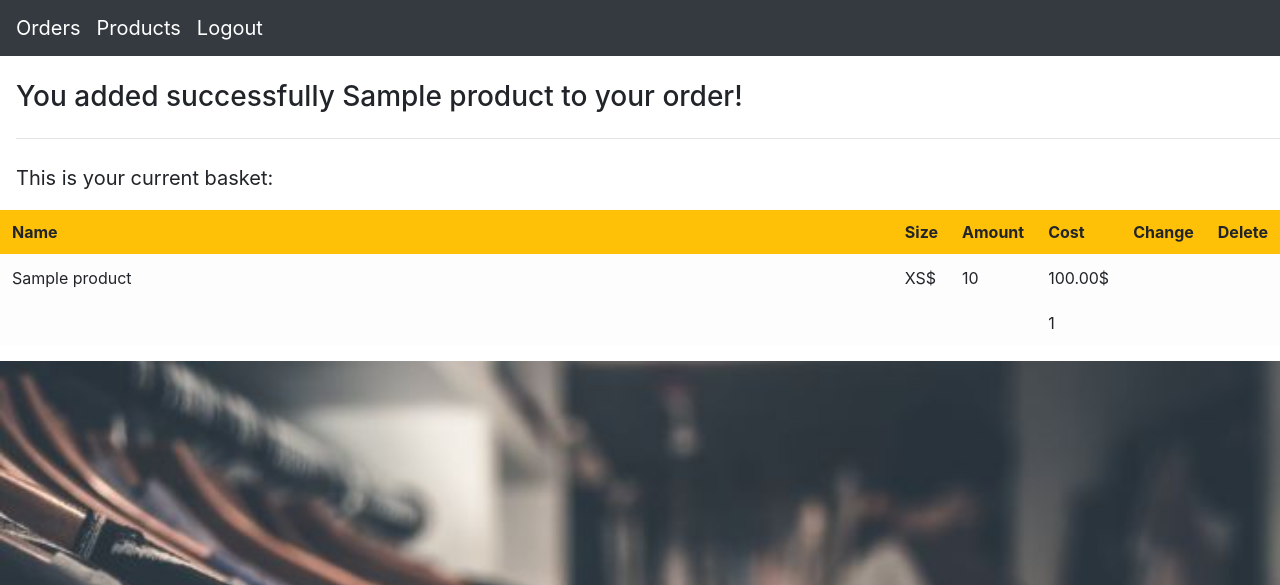
After one commit to ewelkaw/e-wardrobe, a Django app: template ewardrobe/ewardrobe_app/templates/order.html in a window 1280 px wide. The commit adds this page. Shown: the top 585 px of the page. Run offline with Django 3.2, Linux system fonts and the light colour scheme; tables that the repository leaves empty hold one stand-in row (values such as "Sample post"); the template is opened without the code that fills it: values that come from a table or form of the project are taken from there, most other values are stand-ins (such as "Sample title", 1, 10 or a date in 2020); parts of the project's set-up code (start-up, migrations or seed data) failed here and were passed over; some libraries are stand-ins or nearby versions.

Commit message:
Make single order part2

```diff
--- a/ewardrobe/ewardrobe/urls.py
+++ b/ewardrobe/ewardrobe/urls.py
@@ -23,9 +23,10 @@ from ewardrobe_app.views.login import UserLoginView
 from ewardrobe_app.views.logout import UserLogoutView
 from ewardrobe_app.views.product import ProductView
 from ewardrobe_app.views.products import ProductsView
-from ewardrobe_app.views.basket import BasketView
-from ewardrobe_app.views.baskets import BasketsView
+from ewardrobe_app.views.order import OrderView
+from ewardrobe_app.views.orders import OrdersView
 
+# from ewardrobe_app.views.change_order import ChangeOrderView
 
 urlpatterns = [
     path("admin/", include("admin_honeypot.urls", namespace="admin_honeypot")),
@@ -37,6 +38,7 @@ urlpatterns = [
     path("main/", MainView.as_view(), name="main"),
     path("products/<int:id>", ProductView.as_view(), name="product"),
     path("products/", ProductsView.as_view(), name="products"),
-    path("basket/", BasketView.as_view(), name="basket"),
-    path("baskets/", BasketsView.as_view(), name="baskets"),
+    path("order/", OrderView.as_view(), name="order"),
+    # path("change_order/", ChangeOrderView.as_view(), name="change_order"),
+    path("orders/", OrdersView.as_view(), name="orders"),
 ]
--- a/ewardrobe/ewardrobe_app/templates/basket.html
+++ /dev/null
@@ -1 +0,0 @@
-Hello order!
--- a/ewardrobe/ewardrobe_app/templates/baskets.html
+++ /dev/null
@@ -1 +0,0 @@
-Hello orders!
--- /dev/null
+++ b/ewardrobe/ewardrobe_app/templates/order.html
@@ -0,0 +1,71 @@
+{% extends "base.html" %}
+{% block title %}This is your current order!{% endblock %}
+
+{% block main %}
+<nav class="navbar navbar-expand-lg navbar-dark bg-dark flex-md-nowrap">
+    <button class="navbar-toggler" type="button" data-toggle="collapse" data-target="#navbarSupportedContent"
+        aria-controls="navbarSupportedContent" aria-expanded="false" aria-label="Toggle navigation">
+        <span class="navbar-toggler-icon"></span>
+    </button>
+    <div class="collapse navbar-collapse" id="navbarNav">
+        <ul class="navbar-nav">
+            <li class="nav-item">
+                <a class="navbar-brand" href="{% url 'orders' %}">Orders</a>
+            </li>
+            <li class="nav-item">
+                <a class="navbar-brand" href="{% url 'products' %}">Products</a>
+            </li>
+            <li class="nav-item right" style="float: right;">
+                <a class="navbar-brand" href="{% url 'logout' %}">Logout</a>
+            </li>
+        </ul>
+    </div>
+</nav>
+
+<p class="h3 my-4 ml-3">You added successfully {{ product.name }} to your order!</p>
+<hr class="my-4 ml-3">
+<p class="lead ml-3"><strong>This is your current basket:</strong></p>
+
+<table class="table table-hover table-light">
+    <thead class="bg-warning">
+        <tr>
+            <th class="col">Name</th>
+            <th class="col">Size</th>
+            <th class="col">Amount</th>
+            <th class="col">Cost</th>
+            <th class="col">Change</th>
+            <th class="col">Delete</th>
+        </tr>
+    </thead>
+    <tbody class="ml-3">
+        {% for products_amount in products_amounts %}
+        <tr>
+            <td>{{ products_amount.product.name }}</td>
+            <td>{{ products_amount.size }}$ </td>
+            <td>{{ products_amount.amount }}</td>
+            <td>{{ products_amount.cost }}$</td>
+            <!-- <td>
+                <a class="btn btn-primary btn-dark" href="{% url 'change_order' products_amount %}" name='change_order'
+                    role="button">
+                    Change
+                </a>
+            </td>
+            <td>
+                <a class="btn btn-primary btn-dark" href="{% url 'delete_product' products_amount %}"
+                    name='delete_product' role="button">
+                    Delete
+                </a>
+            </td> -->
+        </tr>
+        {% endfor %}
+        <tr>
+            <td></td>
+            <td></td>
+            <td></td>
+            <td>{{ total_cost }}</td>
+        </tr>
+    </tbody>
+</table>
+{% endblock %}
+
+</html>
```
Also changed, not shown: ewardrobe/ewardrobe_app/templates/orders.html (added, +20 -0 lines), ewardrobe/ewardrobe_app/templates/products.html (+7 -7 lines), ewardrobe/ewardrobe_app/views/basket.py (deleted, +0 -21 lines), ewardrobe/ewardrobe_app/views/order.py (+41 -0 lines), ewardrobe/ewardrobe_app/views/orders.py (renamed from ewardrobe/ewardrobe_app/views/baskets.py).
